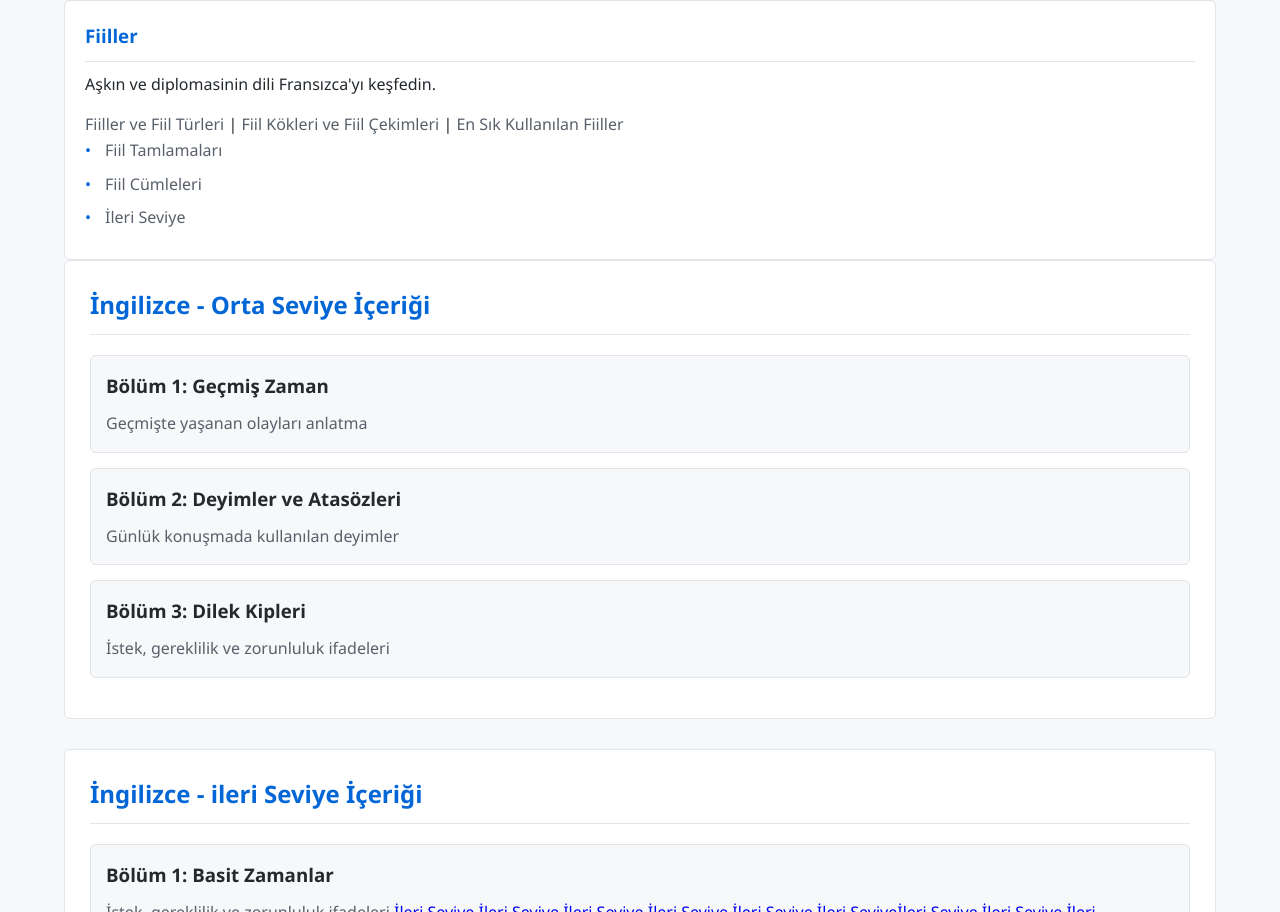
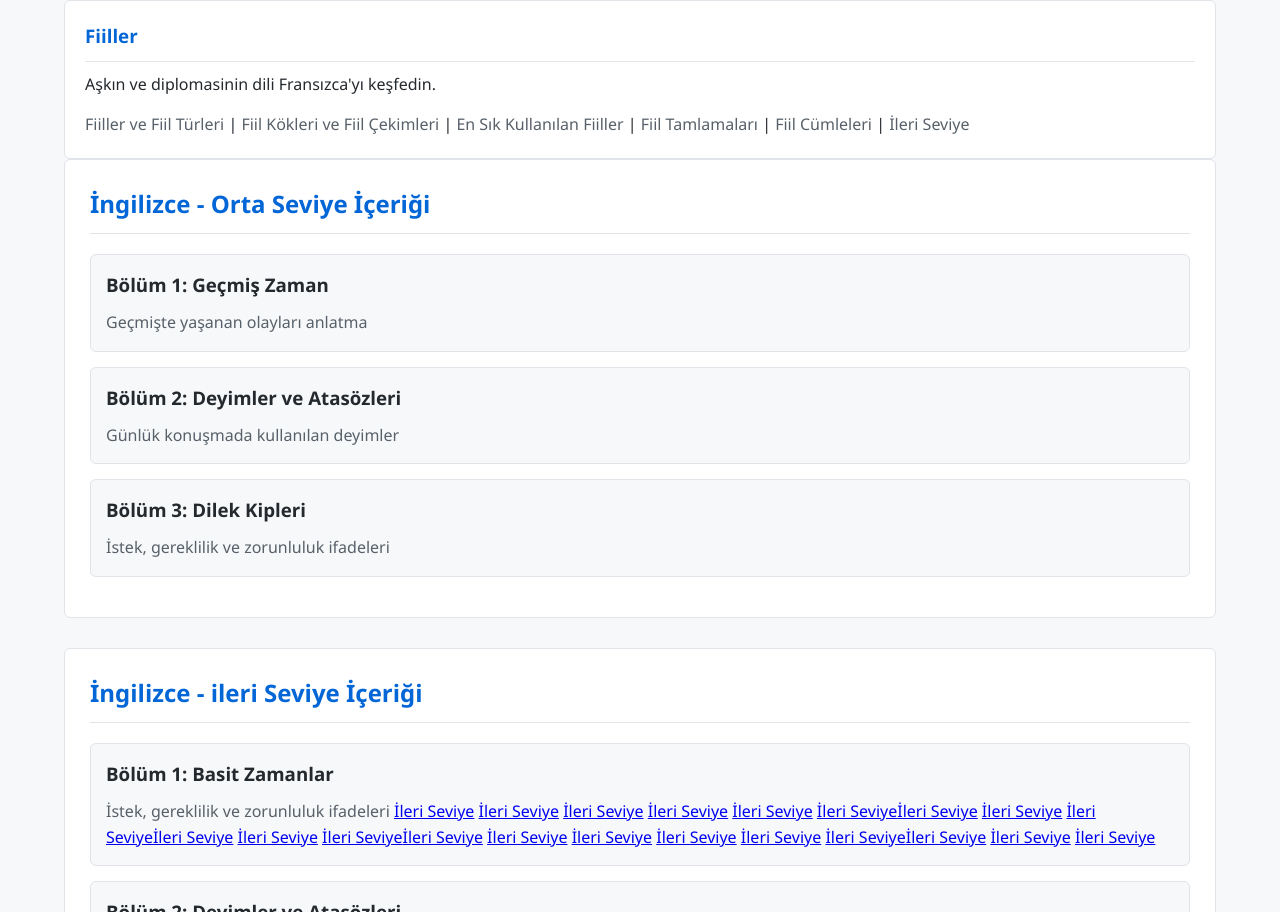
Before and after one commit to academiaturkiye/academiaturkiye.github.io, a plain HTML site: page atm/atm-1/index.html in a window 1280 px wide. Shown: the part 1675-2587 px from the top of the page. Drawn offline with Linux system fonts and the light colour scheme.

Commit message:
Update index.html

```diff
--- a/atm/atm-1/index.html
+++ b/atm/atm-1/index.html
@@ -308,10 +308,10 @@
                 <h3>Fiiller</h3>
                 <p>Aşkın ve diplomasinin dili Fransızca'yı keşfedin.</p>
                 <ul class="level-list">
-                    <a href="ispanyolca-baslangic.html">Fiiller ve Fiil Türleri</a>    |    <a href="ispanyolca-orta.html">Fiil Kökleri ve Fiil Çekimleri</a>    |     <a href="ispanyolca-ileri.html">En Sık Kullanılan Fiiller</a>
-                    <li><a href="ispanyolca-baslangic.html">Fiil Tamlamaları</a></li>
-                    <li><a href="ispanyolca-orta.html">Fiil Cümleleri</a></li>
-                    <li><a href="ispanyolca-ileri.html">İleri Seviye</a></li>
+                    <a href="ispanyolca-baslangic.html">Fiiller ve Fiil Türleri</a>    |    <a href="ispanyolca-orta.html">Fiil Kökleri ve Fiil Çekimleri</a>    |     <a href="ispanyolca-ileri.html">En Sık Kullanılan Fiiller</a>              |        <a href="ispanyolca-baslangic.html">Fiil Tamlamaları</a>      |                  <a href="ispanyolca-orta.html">Fiil Cümleleri</a>    |    <a href="ispanyolca-ileri.html">İleri Seviye</a>
+
+
+
                 </ul>
             </div>
         </div>
```
